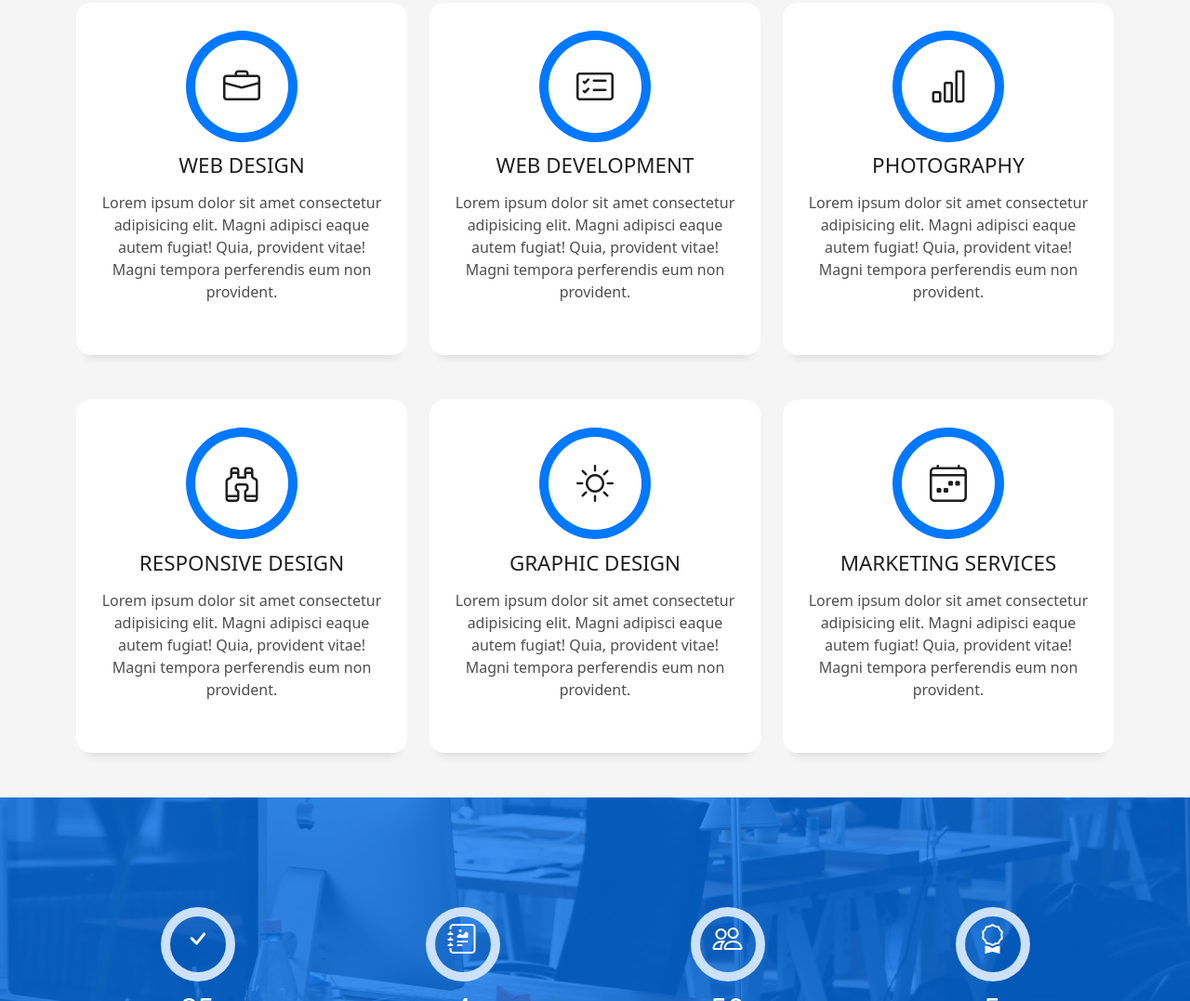
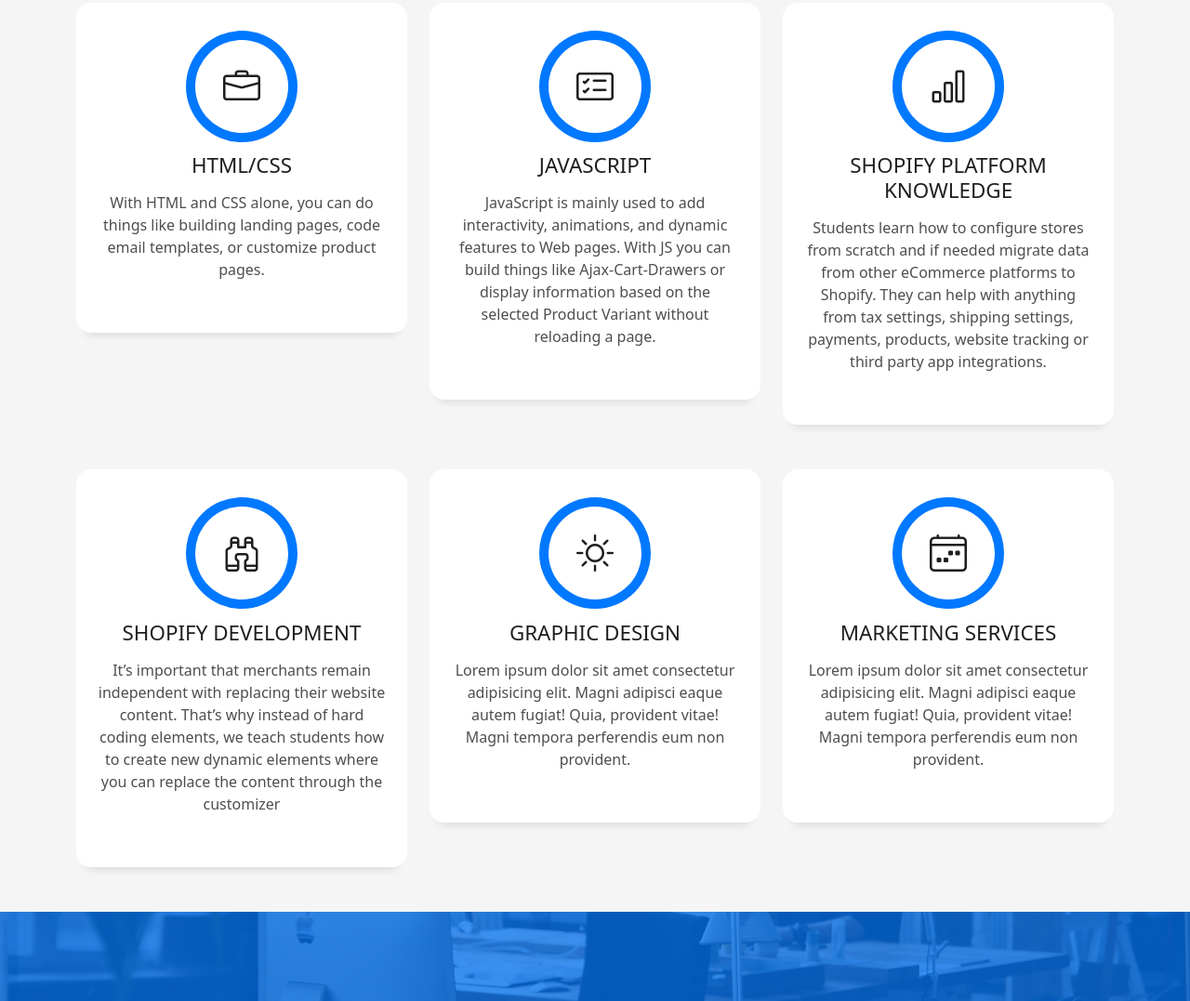
Before and after one commit to Rajinder1993/Rajinder1993.github.io, a plain HTML site: page index.html in a window 1280 px wide. Shown: the part 1962-3039 px from the top of the page at 93% size. Drawn offline with Linux system fonts and the light colour scheme.

Commit message:
Update index.html

```diff
--- a/index.html
+++ b/index.html
@@ -194,11 +194,9 @@
                 <span class="ico-circle"><i class="bi bi-briefcase"></i></span>
               </div>
               <div class="service-content">
-                <h2 class="s-title">Web Design</h2>
+                <h2 class="s-title">HTML/CSS</h2>
                 <p class="s-description text-center">
-                  Lorem ipsum dolor sit amet consectetur adipisicing elit. Magni adipisci eaque autem fugiat! Quia,
-                  provident vitae! Magni
-                  tempora perferendis eum non provident.
+                  With HTML and CSS alone, you can do things like building landing pages, code email templates, or customize product pages.
                 </p>
               </div>
             </div>
@@ -209,11 +207,9 @@
                 <span class="ico-circle"><i class="bi bi-card-checklist"></i></span>
               </div>
               <div class="service-content">
-                <h2 class="s-title">Web Development</h2>
+                <h2 class="s-title">JavaScript</h2>
                 <p class="s-description text-center">
-                  Lorem ipsum dolor sit amet consectetur adipisicing elit. Magni adipisci eaque autem fugiat! Quia,
-                  provident vitae! Magni
-                  tempora perferendis eum non provident.
+                  JavaScript is mainly used to add interactivity, animations, and dynamic features to Web pages. With JS you can build things like Ajax-Cart-Drawers or display information based on the selected Product Variant without reloading a page.
                 </p>
               </div>
             </div>
@@ -224,11 +220,11 @@
                 <span class="ico-circle"><i class="bi bi-bar-chart"></i></span>
               </div>
               <div class="service-content">
-                <h2 class="s-title">Photography</h2>
+                <h2 class="s-title">Shopify Platform Knowledge</h2>
                 <p class="s-description text-center">
-                  Lorem ipsum dolor sit amet consectetur adipisicing elit. Magni adipisci eaque autem fugiat! Quia,
-                  provident vitae! Magni
-                  tempora perferendis eum non provident.
+                 Students learn how to configure stores from scratch and if needed migrate data from other eCommerce platforms to Shopify. They can help with anything from tax settings, shipping settings, payments, products, website tracking or third party app integrations.
+
+
                 </p>
               </div>
             </div>
@@ -239,11 +235,12 @@
                 <span class="ico-circle"><i class="bi bi-binoculars"></i></span>
               </div>
               <div class="service-content">
-                <h2 class="s-title">Responsive Design</h2>
+                <h2 class="s-title">Shopify Development
+</h2>
                 <p class="s-description text-center">
-                  Lorem ipsum dolor sit amet consectetur adipisicing elit. Magni adipisci eaque autem fugiat! Quia,
-                  provident vitae! Magni
-                  tempora perferendis eum non provident.
+                It’s important that merchants remain independent with replacing their website content. That’s why instead of hard coding elements, we teach students how to create new dynamic elements where you can replace the content through the customizer
+
+
                 </p>
               </div>
             </div>
```
